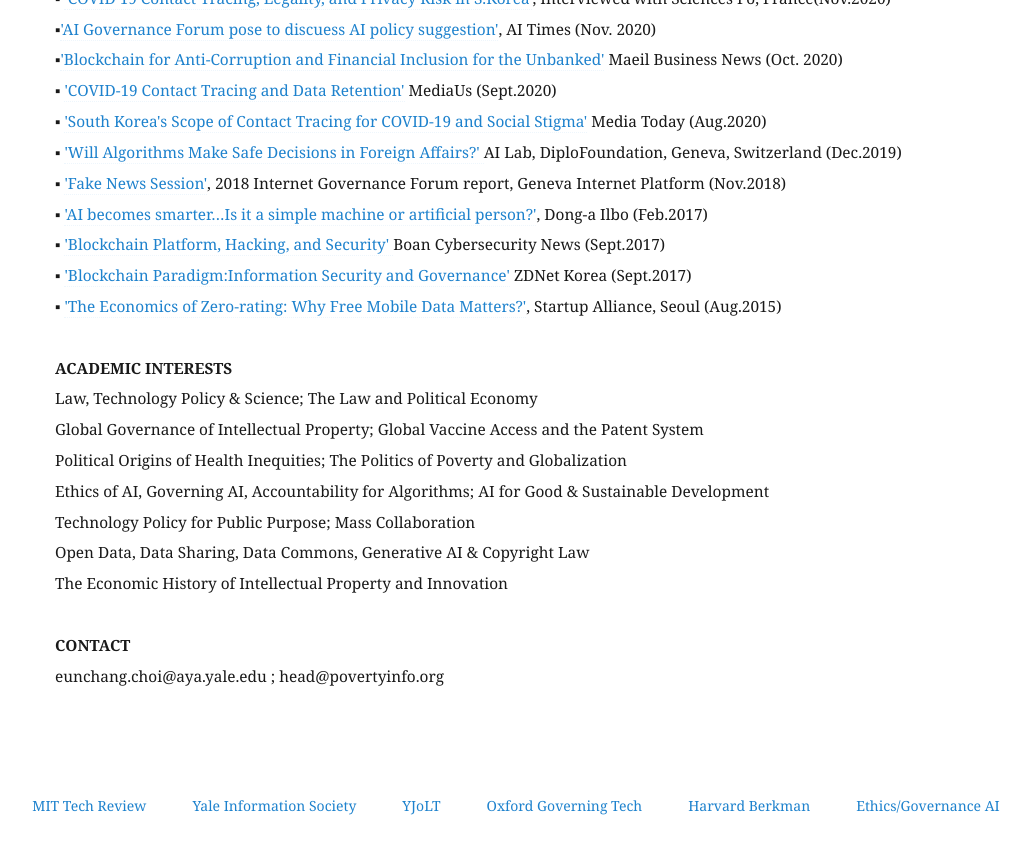
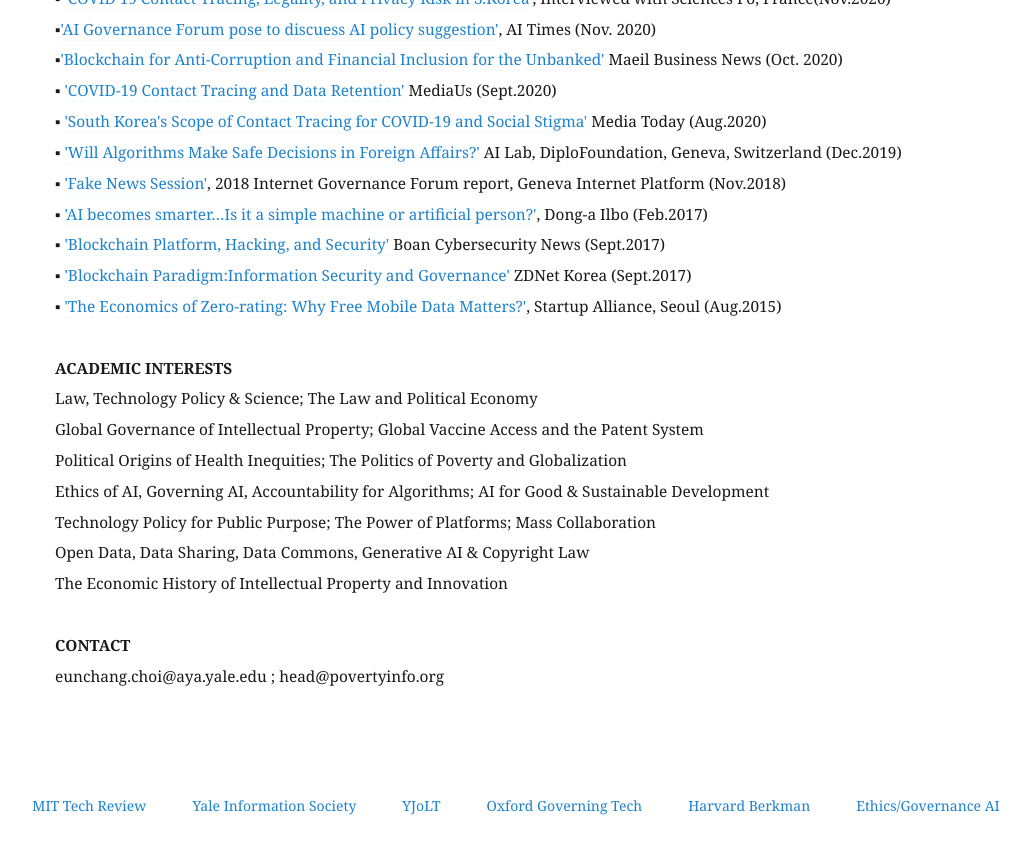
Before and after one commit to eunchangchoi/eunchangchoi.github.io, a Jekyll site: the page built from index.md, in a window 1280 px wide and 900 px high, scrolled down 7592 px. Shown: the top 854 px of the window, without its empty margins (45-1076 px from the left). Built offline with Jekyll 4.4.1, drawn with Linux system fonts in a browser that asks for light colours.

Commit message:
Update index.md

```diff
--- a/index.md
+++ b/index.md
@@ -194,7 +194,7 @@ title: "Choi, Eun Chang 최은창"
    Global Governance of Intellectual Property; Global Vaccine Access and the Patent System <br>
    Political Origins of Health Inequities; The Politics of Poverty and Globalization <br>
    Ethics of AI, Governing AI, Accountability for Algorithms; AI for Good & Sustainable Development <br>
-   Technology Policy for Public Purpose; Mass Collaboration<br>
+   Technology Policy for Public Purpose; The Power of Platforms; Mass Collaboration <br>
    Open Data, Data Sharing, Data Commons, Generative AI & Copyright Law <br>
    The Economic History of Intellectual Property and  Innovation <br>
   <br>
```
